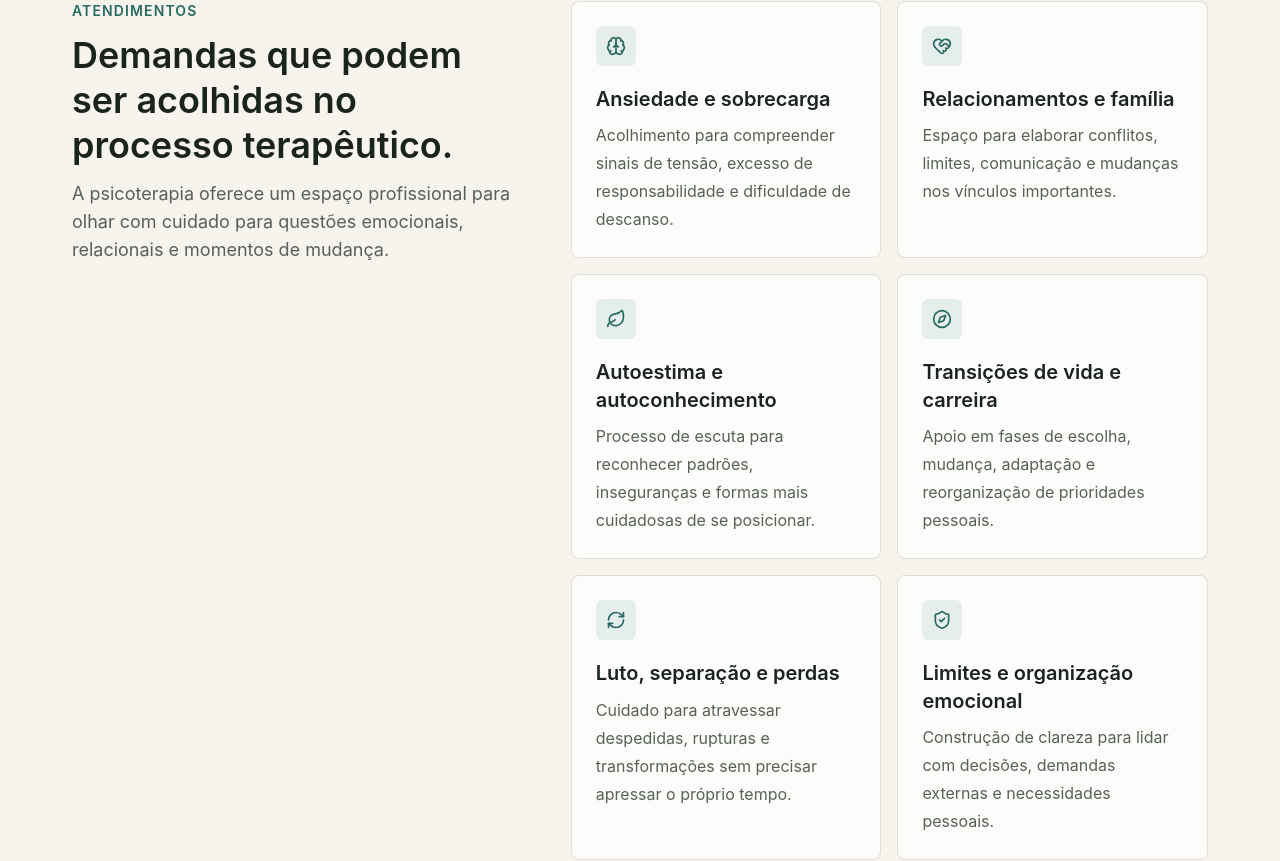
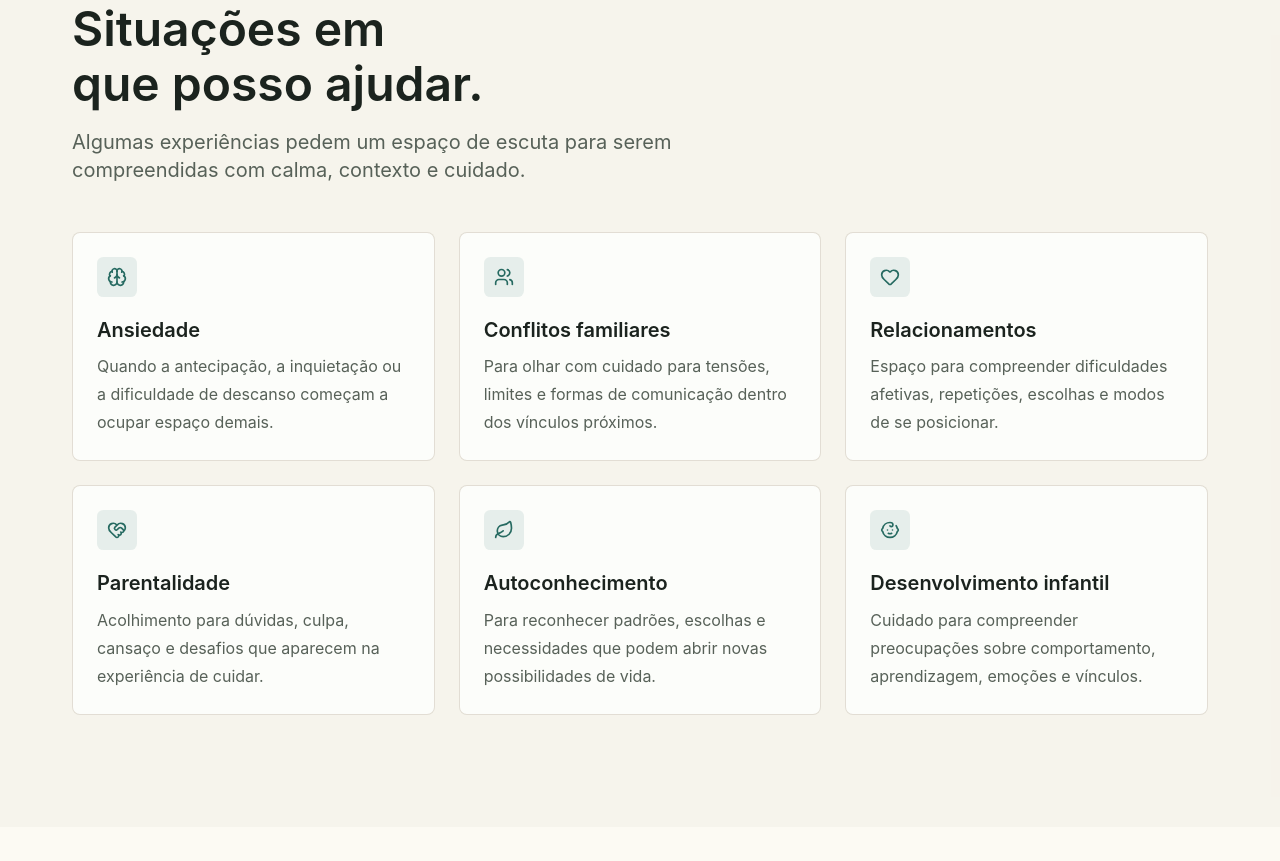
Before and after one commit to rodrigoaraujoufrj-bit/desenvolvepsi, a Next.js app: page / in a window 1280 px wide. Shown: the part 1236-2097 px from the top of the page. Built offline with nearby package versions, Linux system fonts and the light colour scheme.

Commit message:
feat(services): implement patient situations section

```diff
--- a/src/components/sections/services-section.tsx
+++ b/src/components/sections/services-section.tsx
@@ -1,116 +1,94 @@
-"use client";
-
-import {
-  Brain,
-  Compass,
-  HeartHandshake,
-  Leaf,
-  RefreshCw,
-  ShieldCheck,
-  type LucideIcon,
-} from "lucide-react";
-import { m, useReducedMotion } from "motion/react";
+import { Baby, Brain, Heart, HeartHandshake, Leaf, Users, type LucideIcon } from "lucide-react";
 
 import { MaxWidthContainer } from "@/components/layout/max-width-container";
-import { SectionTitle } from "@/components/sections/section-title";
 import { Card } from "@/components/ui/card";
 import { IconWrapper } from "@/components/ui/icon-wrapper";
 
-interface ServiceItem {
+interface SituationItem {
   title: string;
   description: string;
   icon: LucideIcon;
 }
 
-const serviceItems: ServiceItem[] = [
+const situationItems: SituationItem[] = [
   {
-    title: "Ansiedade e sobrecarga",
+    title: "Ansiedade",
     description:
-      "Acolhimento para compreender sinais de tensão, excesso de responsabilidade e dificuldade de descanso.",
+      "Quando a antecipação, a inquietação ou a dificuldade de descanso começam a ocupar espaço demais.",
     icon: Brain,
   },
   {
-    title: "Relacionamentos e família",
+    title: "Conflitos familiares",
     description:
-      "Espaço para elaborar conflitos, limites, comunicação e mudanças nos vínculos importantes.",
+      "Para olhar com cuidado para tensões, limites e formas de comunicação dentro dos vínculos próximos.",
+    icon: Users,
+  },
+  {
+    title: "Relacionamentos",
+    description:
+      "Espaço para compreender dificuldades afetivas, repetições, escolhas e modos de se posicionar.",
+    icon: Heart,
+  },
+  {
+    title: "Parentalidade",
+    description:
+      "Acolhimento para dúvidas, culpa, cansaço e desafios que aparecem na experiência de cuidar.",
     icon: HeartHandshake,
   },
   {
-    title: "Autoestima e autoconhecimento",
+    title: "Autoconhecimento",
     description:
-      "Processo de escuta para reconhecer padrões, inseguranças e formas mais cuidadosas de se posicionar.",
+      "Para reconhecer padrões, escolhas e necessidades que podem abrir novas possibilidades de vida.",
     icon: Leaf,
   },
   {
-    title: "Transições de vida e carreira",
+    title: "Desenvolvimento infantil",
     description:
-      "Apoio em fases de escolha, mudança, adaptação e reorganização de prioridades pessoais.",
-    icon: Compass,
-  },
-  {
-    title: "Luto, separação e perdas",
-    description:
-      "Cuidado para atravessar despedidas, rupturas e transformações sem precisar apressar o próprio tempo.",
-    icon: RefreshCw,
-  },
-  {
-    title: "Limites e organização emocional",
-    description:
-      "Construção de clareza para lidar com decisões, demandas externas e necessidades pessoais.",
-    icon: ShieldCheck,
+      "Cuidado para compreender preocupações sobre comportamento, aprendizagem, emoções e vínculos.",
+    icon: Baby,
   },
 ];
 
-const motionEase = [0.22, 1, 0.36, 1] as const;
+function ServicesSection() {
+  return (
+    <section id="atendimentos" className="bg-muted/45 py-14 sm:py-20 lg:py-28">
+      <MaxWidthContainer size="wide">
+        <div className="max-w-[720px] space-y-4">
+          <h2 className="text-balance text-3xl font-semibold leading-[1.16] text-foreground sm:text-4xl lg:text-5xl">
+            Situações em que posso ajudar.
+          </h2>
+          <p className="max-w-[680px] text-pretty text-base leading-7 text-muted-foreground sm:text-lg lg:text-xl">
+            Algumas experiências pedem um espaço de escuta para serem compreendidas com calma,
+            contexto e cuidado.
+          </p>
+        </div>
 
-function ServicesSection() {
-  const reduceMotion = useReducedMotion();
+        <div className="mt-8 grid gap-4 sm:mt-10 sm:grid-cols-2 sm:gap-5 lg:mt-12 lg:grid-cols-3 lg:gap-6">
+          {situationItems.map((situation) => {
+            const Icon = situation.icon;
 
             return (
-    <section id="atendimentos" className="bg-muted/45 py-16 sm:py-20 lg:py-28">
-      <MaxWidthContainer size="wide">
-        <div className="grid gap-10 lg:grid-cols-[0.82fr_1.18fr] lg:gap-14">
-          <SectionTitle
-            eyebrow="Atendimentos"
-            title="Demandas que podem ser acolhidas no processo terapêutico."
-            description="A psicoterapia oferece um espaço profissional para olhar com cuidado para questões emocionais, relacionais e momentos de mudança."
-          />
-
-          <div className="grid gap-4 sm:grid-cols-2">
-            {serviceItems.map((service, index) => {
-              const Icon = service.icon;
-
-              return (
-                <m.div
-                  key={service.title}
-                  initial={reduceMotion ? false : { opacity: 0, y: 14 }}
-                  whileInView={reduceMotion ? undefined : { opacity: 1, y: 0 }}
-                  viewport={{ once: true, margin: "-80px" }}
-                  transition={{
-                    duration: 0.24,
-                    delay: reduceMotion ? 0 : index * 0.035,
-                    ease: motionEase,
-                  }}
+              <Card
+                key={situation.title}
+                variant="subtle"
+                className="min-h-[156px] bg-card/70 p-5 sm:min-h-[176px] sm:p-[22px] lg:min-h-[188px] lg:p-6"
               >
-                  <Card variant="subtle" className="h-full">
-                    <div className="flex h-full flex-col gap-5">
+                <div className="flex h-full flex-col">
                   <IconWrapper variant="primary" size="md">
                     <Icon aria-hidden="true" />
                   </IconWrapper>
-                      <div className="space-y-2">
-                        <h3 className="text-xl font-semibold leading-snug text-foreground">
-                          {service.title}
+                  <div className="mt-4 space-y-2 lg:mt-5">
+                    <h3 className="text-lg font-semibold leading-snug text-foreground sm:text-xl">
+                      {situation.title}
                     </h3>
-                        <p className="text-base leading-7 text-muted-foreground">
-                          {service.description}
+                    <p className="text-[15px] leading-6 text-muted-foreground sm:text-base sm:leading-7">
+                      {situation.description}
                     </p>
                   </div>
                 </div>
               </Card>
-                </m.div>
             );
           })}
-          </div>
         </div>
       </MaxWidthContainer>
     </section>
```
Lines whose indentation alone changed are shown as unchanged.
